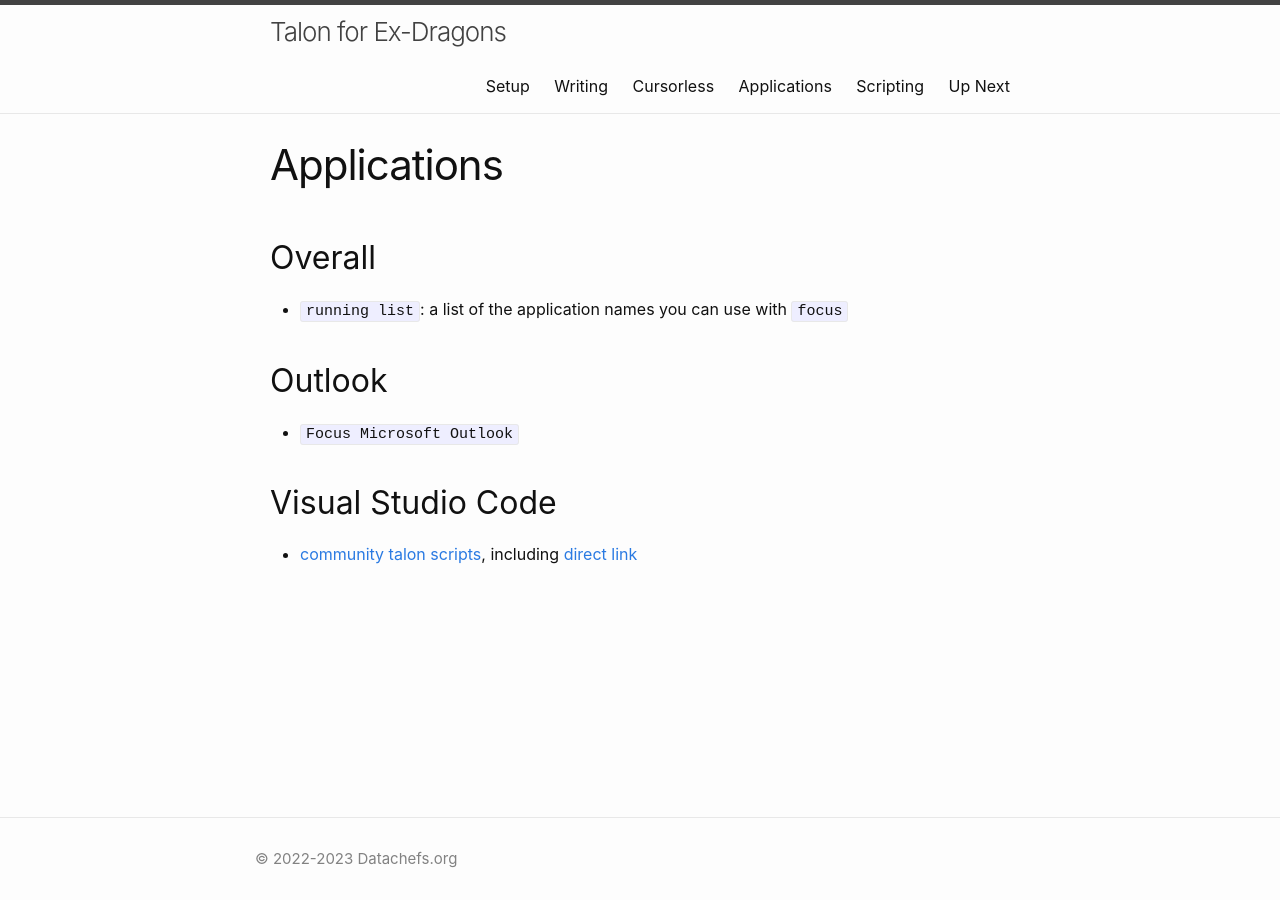
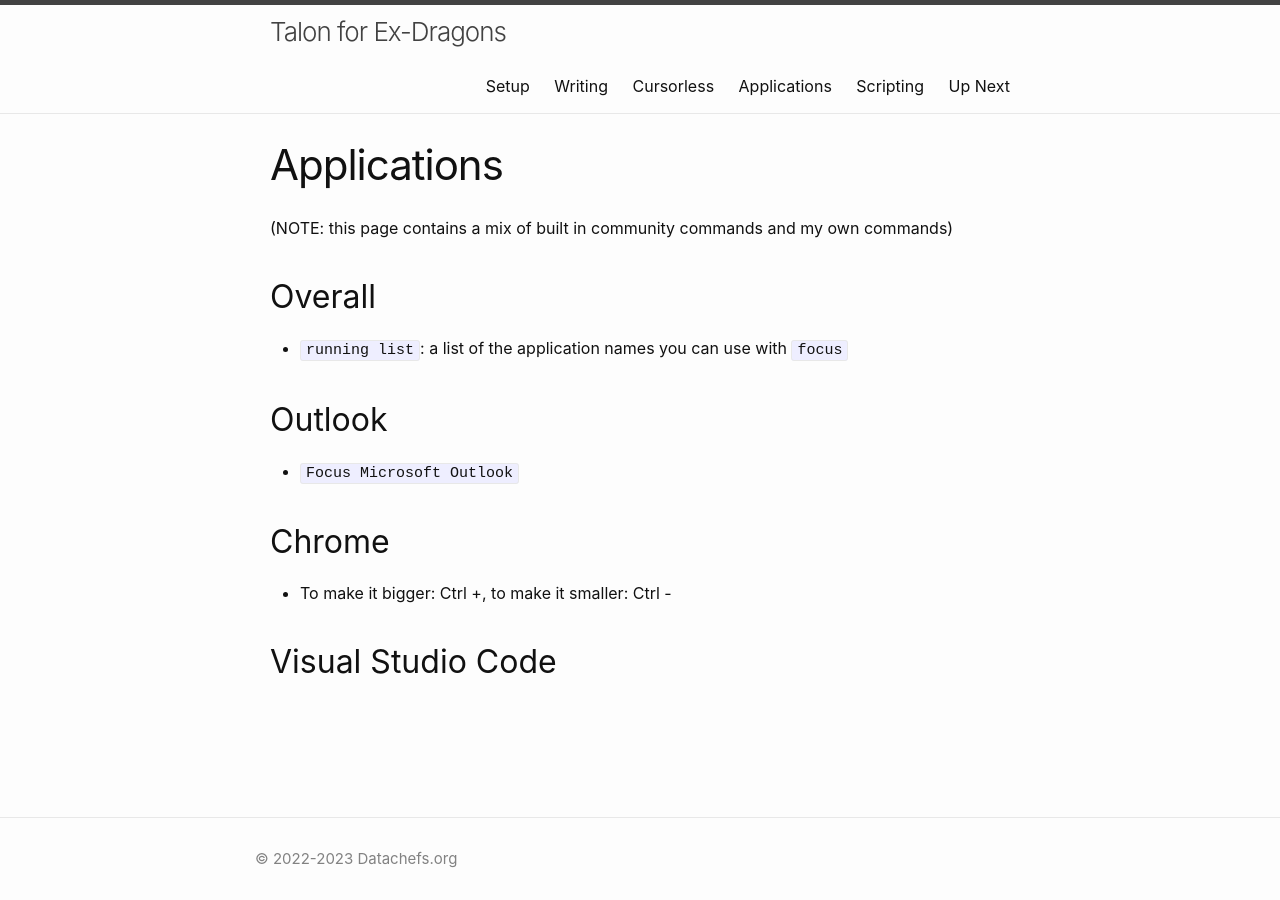
Before and after one commit to aschneiderman/talon-notes, a Jekyll site: the page built from pages/apps/applications.md, in a window 1280 px wide. Built offline with Jekyll 4.4.1, drawn with Linux system fonts in a browser that asks for light colours.

Commit message:
started to clean up

```diff
--- a/pages/apps/applications.md
+++ b/pages/apps/applications.md
@@ -3,6 +3,8 @@ title: Applications
 layout: content
 # image: pencils-brushes-1043734-pxh.jpg
 ---
+
+(NOTE: this page contains a mix of built in community commands and my own commands)
 
 ## Overall
 - `running list`: a list of the application names  you can use with `focus`
@@ -10,5 +12,7 @@ layout: content
 ## Outlook
 - `Focus Microsoft Outlook`
 
+## Chrome
+- To make it bigger: Ctrl +, to make it smaller: Ctrl -
+
 ## Visual Studio Code
-- [community talon scripts](https://github.com/talonhub/community/tree/main/apps/vscode), including [direct link](https://github.com/talonhub/community/blob/main/apps/vscode/vscode.talon)
```
Also changed, not shown: pages/scripting/scripting-talon.md (+1 -0 lines), pages/setup/setup.md (+3 -1 lines).
